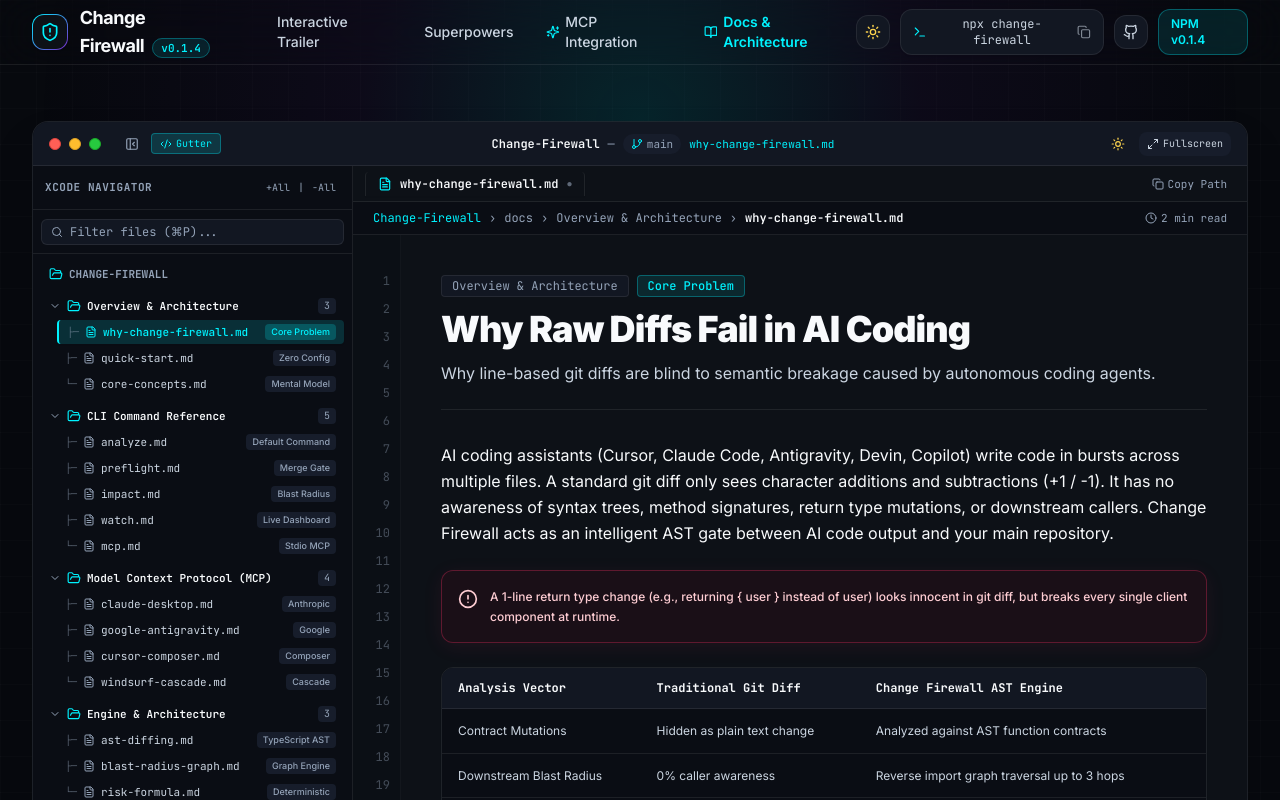
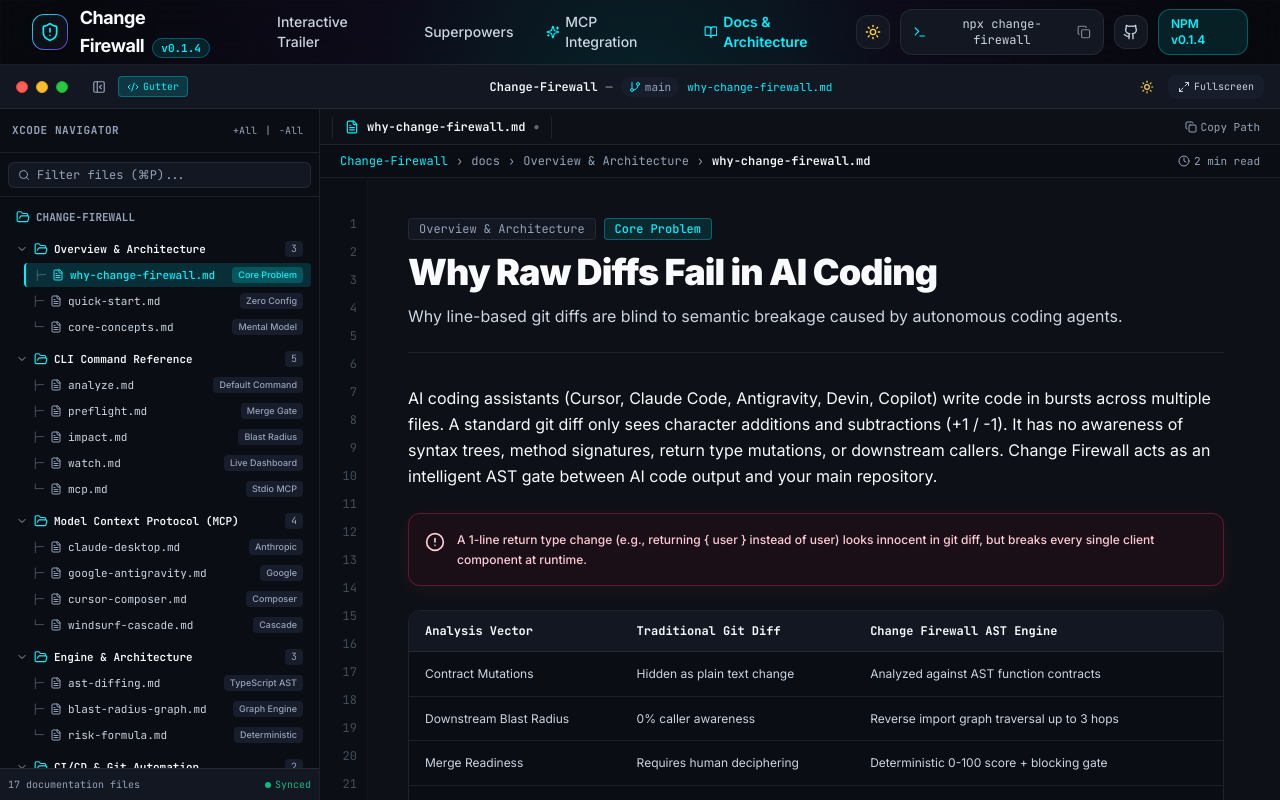
Before and after one commit to himanshYou2003/change-firewall, a Next.js app in the folder website/: page /docs in a window 1280 px wide. Shown: the top 800 px of the page. Built offline with nearby package versions, Linux system fonts and the light colour scheme.

Commit message:
feat(docs): make Xcode UI default to 0-margin edge-to-edge full view

```diff
--- a/website/src/app/docs/page.tsx
+++ b/website/src/app/docs/page.tsx
@@ -8,7 +8,7 @@ export const metadata = {
 
 export default function DocsPage() {
   return (
-    <div className="pt-8 pb-20">
+    <div className="w-full h-[calc(100vh-4rem)] m-0 p-0 overflow-hidden flex flex-col">
       <DocViewer />
     </div>
   );
--- a/website/src/components/DocViewer.tsx
+++ b/website/src/components/DocViewer.tsx
@@ -139,20 +139,14 @@ export default function DocViewer() {
 
   return (
     <div
-      className={`transition-all duration-300 ${
+      className={`w-full h-full m-0 p-0 transition-all duration-200 ${
         isFullscreen
-          ? 'fixed inset-0 z-50 p-2 sm:p-4 bg-black/85 backdrop-blur-2xl flex flex-col justify-center items-center'
-          : 'max-w-7xl mx-auto px-4 sm:px-6 lg:px-8 py-6'
+          ? 'fixed inset-0 z-50 bg-[var(--bg-main)] flex flex-col'
+          : 'flex-1 flex flex-col overflow-hidden'
       }`}
     >
-      {/* Main macOS Xcode Window Container */}
-      <div
-        className={`w-full glass-panel rounded-2xl border border-[var(--border-card)] shadow-2xl overflow-hidden flex flex-col transition-all duration-300 ${
-          isFullscreen
-            ? 'h-[96vh] max-w-[1700px]'
-            : 'min-h-[780px]'
-        }`}
-      >
+      {/* macOS Xcode Window Container touching all edges: 0 margin, 0 padding */}
+      <div className="w-full h-full flex flex-col bg-[var(--surface-main)] border-b border-[var(--border-subtle)] overflow-hidden">
         {/* macOS Xcode Window Header Bar */}
         <div className="h-11 px-4 bg-[var(--surface-100)] border-b border-[var(--border-subtle)] flex items-center justify-between select-none shrink-0">
           {/* Left: Traffic lights */}
@@ -160,21 +154,21 @@ export default function DocViewer() {
             <div className="flex items-center gap-2 group/lights mr-3">
               <button
                 onClick={() => isFullscreen && setIsFullscreen(false)}
-                title="Close / Exit Fullscreen"
+                title={isFullscreen ? 'Exit Fullscreen' : 'Xcode IDE'}
                 className="w-3 h-3 rounded-full bg-[#ff5f56] border border-[#e0443e] flex items-center justify-center hover:opacity-80 transition-opacity"
               >
                 <span className="text-[8px] font-bold text-black/60 opacity-0 group-hover/lights:opacity-100 leading-none">✕</span>
               </button>
               <button
                 onClick={() => setSidebarOpen(!sidebarOpen)}
-                title="Toggle Sidebar"
+                title="Toggle Navigator Sidebar"
                 className="w-3 h-3 rounded-full bg-[#ffbd2e] border border-[#dea123] flex items-center justify-center hover:opacity-80 transition-opacity"
               >
                 <span className="text-[8px] font-bold text-black/60 opacity-0 group-hover/lights:opacity-100 leading-none">—</span>
               </button>
               <button
                 onClick={() => setIsFullscreen(!isFullscreen)}
-                title={isFullscreen ? 'Exit Fullscreen' : 'Enter Fullscreen'}
+                title={isFullscreen ? 'Exit Fullscreen (Esc)' : 'Expand to Fullscreen'}
                 className="w-3 h-3 rounded-full bg-[#27c93f] border border-[#1aab29] flex items-center justify-center hover:opacity-80 transition-opacity"
               >
                 <span className="text-[7px] font-bold text-black/60 opacity-0 group-hover/lights:opacity-100 leading-none">⛶</span>
@@ -215,7 +209,7 @@ export default function DocViewer() {
               <GitBranch className="w-3 h-3 text-brand-cyan" />
               <span>main</span>
             </span>
-            <span className="text-[11px] text-brand-cyan font-mono truncate max-w-[200px] sm:max-w-none">
+            <span className="text-[11px] text-brand-cyan font-mono truncate max-w-[180px] sm:max-w-none">
               {activeDoc.fileName}
             </span>
           </div>
@@ -238,8 +232,8 @@ export default function DocViewer() {
             {/* Fullscreen Button */}
             <button
               onClick={() => setIsFullscreen(!isFullscreen)}
-              className="px-2 py-1 rounded-lg text-xs font-mono bg-[var(--surface-200)] hover:bg-[var(--surface-300)] text-[var(--text-secondary)] hover:text-[var(--text-primary)] transition-all flex items-center gap-1"
-              title={isFullscreen ? 'Exit Fullscreen (Esc)' : 'Enter Fullscreen'}
+              className="px-2.5 py-1 rounded-lg text-xs font-mono bg-[var(--surface-200)] hover:bg-[var(--surface-300)] text-[var(--text-secondary)] hover:text-[var(--text-primary)] transition-all flex items-center gap-1"
+              title={isFullscreen ? 'Exit Fullscreen (Esc)' : 'Expand to Fullscreen'}
             >
               {isFullscreen ? (
                 <>
@@ -256,9 +250,9 @@ export default function DocViewer() {
           </div>
         </div>
 
-        {/* Xcode Main Workspace Body */}
+        {/* Xcode Main Workspace Body - Edge to Edge */}
         <div className="flex-1 flex overflow-hidden">
-          {/* Left Sidebar: Xcode / VS Code Style Project Explorer */}
+          {/* Left Sidebar: Xcode / VS Code Style Project Explorer touching the left edge */}
           {sidebarOpen && (
             <aside className="w-72 sm:w-80 border-r border-[var(--border-subtle)] bg-[var(--surface-50)] flex flex-col shrink-0 select-none overflow-hidden">
               {/* Explorer Header */}
@@ -298,7 +292,7 @@ export default function DocViewer() {
                 </div>
               </div>
 
-              {/* Tree View Structure (VS Code / Xcode tree representation) */}
+              {/* Tree View Structure */}
               <div className="flex-1 overflow-y-auto p-2 space-y-2 font-mono text-xs">
                 {/* Project Root Label */}
                 <div className="px-2 py-1 flex items-center gap-1.5 text-[11px] font-bold text-[var(--text-muted)]">
@@ -401,7 +395,7 @@ export default function DocViewer() {
             </aside>
           )}
 
-          {/* Right Editor Area */}
+          {/* Right Editor Area - Edge to Edge */}
           <main className="flex-1 flex flex-col bg-[var(--surface-main)] overflow-hidden">
             {/* Xcode Editor Tab Bar */}
             <div className="h-9 bg-[var(--surface-100)]/70 border-b border-[var(--border-subtle)] flex items-center justify-between px-3 shrink-0 select-none overflow-x-auto">
@@ -456,7 +450,7 @@ export default function DocViewer() {
               {/* Optional Line Numbers Column */}
               {showLineNumbers && (
                 <div className="w-10 sm:w-12 py-8 bg-[var(--surface-50)] border-r border-[var(--border-subtle)] select-none text-right pr-2.5 font-mono text-xs text-[var(--text-muted)] opacity-40 shrink-0 hidden sm:block">
-                  {Array.from({ length: 45 }, (_, i) => (
+                  {Array.from({ length: 60 }, (_, i) => (
                     <div key={i} className="leading-7">
                       {i + 1}
                     </div>
--- a/website/src/components/Footer.tsx
+++ b/website/src/components/Footer.tsx
@@ -2,9 +2,17 @@
 
 import React from 'react';
 import Link from 'next/link';
+import { usePathname } from 'next/navigation';
 import { ShieldAlert, Github } from 'lucide-react';
 
 export default function Footer() {
+  const pathname = usePathname();
+
+  // Hide footer on documentation route so Xcode IDE touches the application edge completely
+  if (pathname?.startsWith('/docs')) {
+    return null;
+  }
+
   return (
     <footer className="w-full border-t border-[var(--border-subtle)] bg-[var(--bg-main)] py-12 relative z-10 transition-colors duration-200">
       <div className="max-w-7xl mx-auto px-4 sm:px-6 lg:px-8 flex flex-col md:flex-row items-center justify-between gap-6 text-xs text-[var(--text-muted)]">
```
